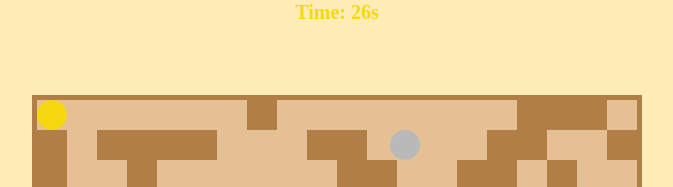
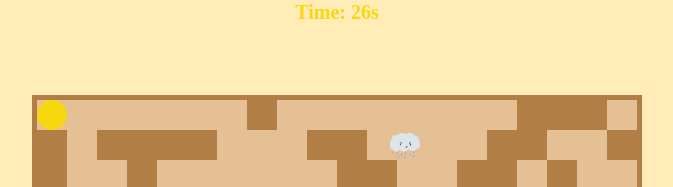
Before and after one commit to sysmith27/mchacks12, a plain HTML site: page frontend/maze.html in a window 1280 px wide. Shown: the top 187 px of the page, without its empty margins (303-976 px from the left). Drawn offline with Linux system fonts and the light colour scheme.

Commit message:
Added cloud guy

```diff
--- a/frontend/style.css
+++ b/frontend/style.css
@@ -111,10 +111,12 @@ body {
     position: absolute;
     width: 30px;
     height: 30px;
-    background-color: #b9b9b9;
     border-radius: 50%;
     z-index: 2;
     top: 0;
     left: 0;
     transition: top 0.2s, left 0.2s;
+    background-image: url('../images/Cloud.png');
+    background-size: cover;  /* Ensures the image covers the div */
+    background-position: center;
 }
```
